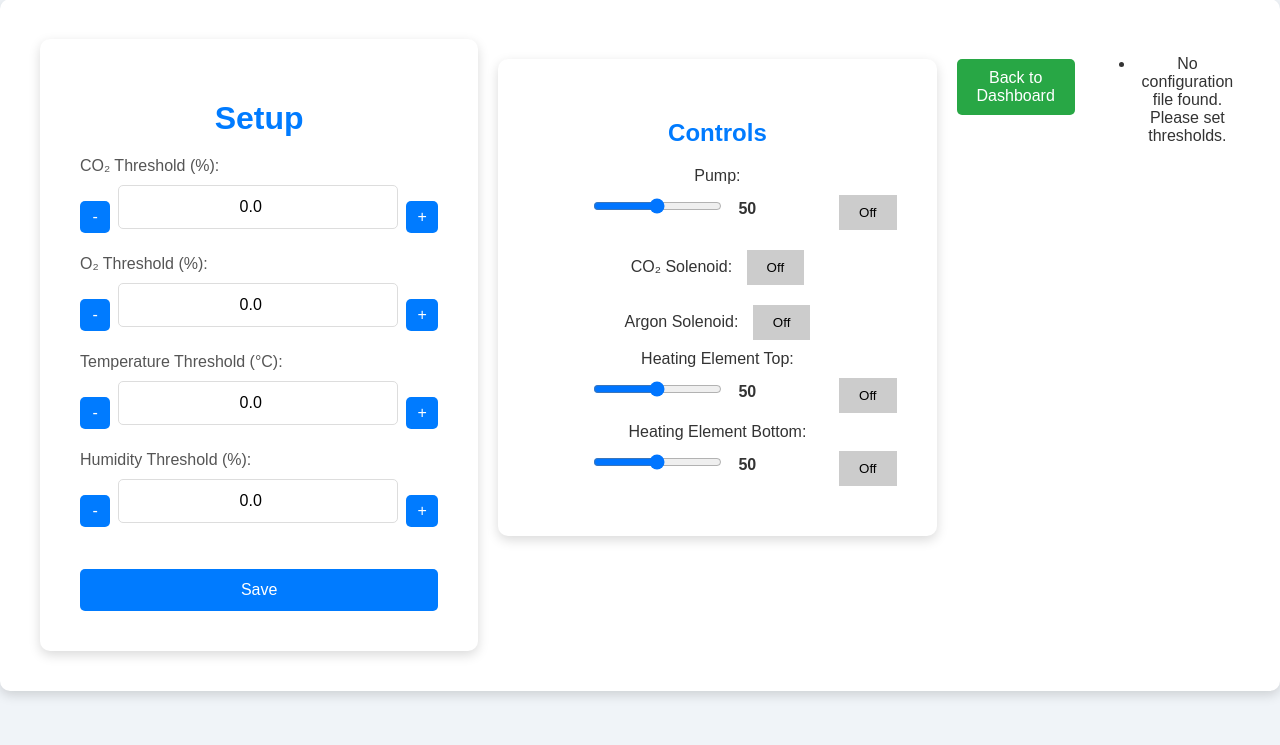
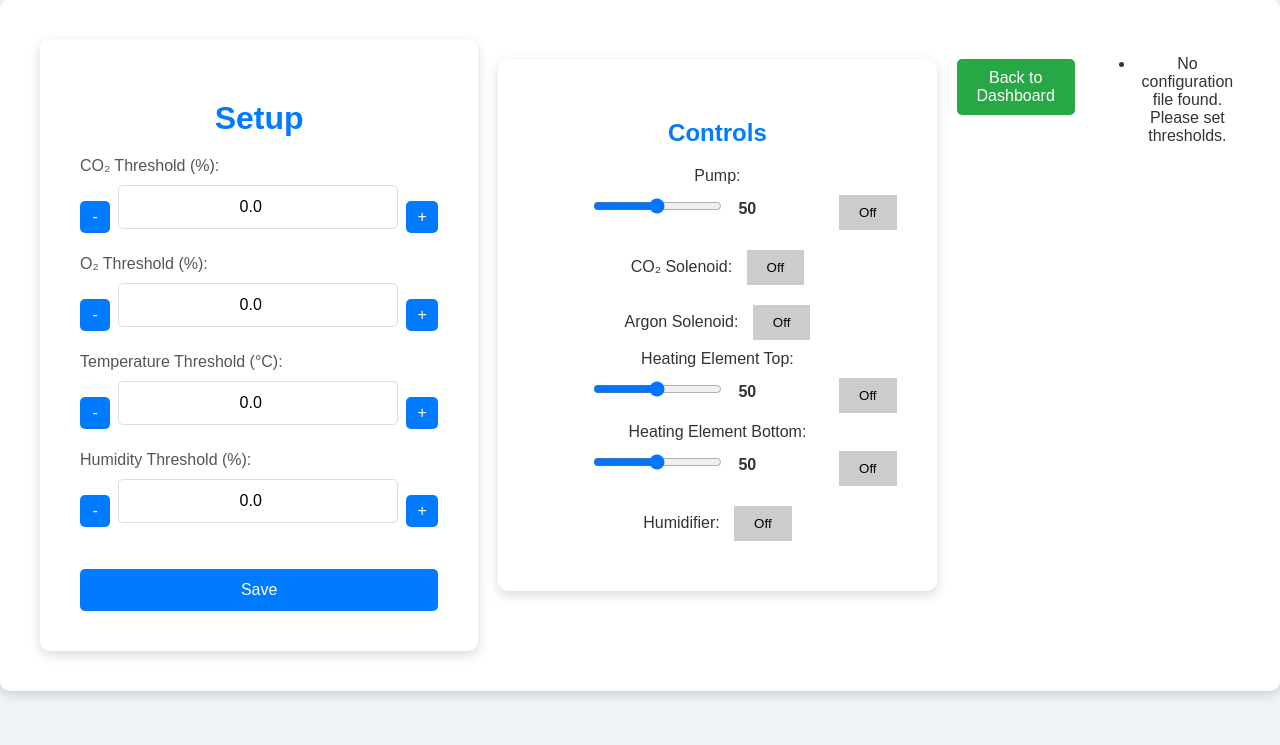
Before and after one commit to TheDukeElephant/bepproject, a Flask app: page /setup in a window 1280 px wide. Shown: the part 55-800 px from the top of the page. Run offline with Flask 3, Linux system fonts and the light colour scheme; a user stored in the database is signed in.

Commit message:
add humidifer toggle again

```diff
--- a/app/templates/setup.html
+++ b/app/templates/setup.html
@@ -99,6 +99,10 @@
                     <button id="ito-bottom-toggle" class="toggle-button" onclick="toggleDevice('ito-bottom')">Off</button>
                 </div>
             </div>
+            <div class="control">
+                <label for="humidifier-toggle">Humidifier:</label>
+                <button id="humidifier-toggle" class="toggle-button" onclick="toggleDevice('humidifier')">Off</button>
+            </div>
 
 
         </div>
```
